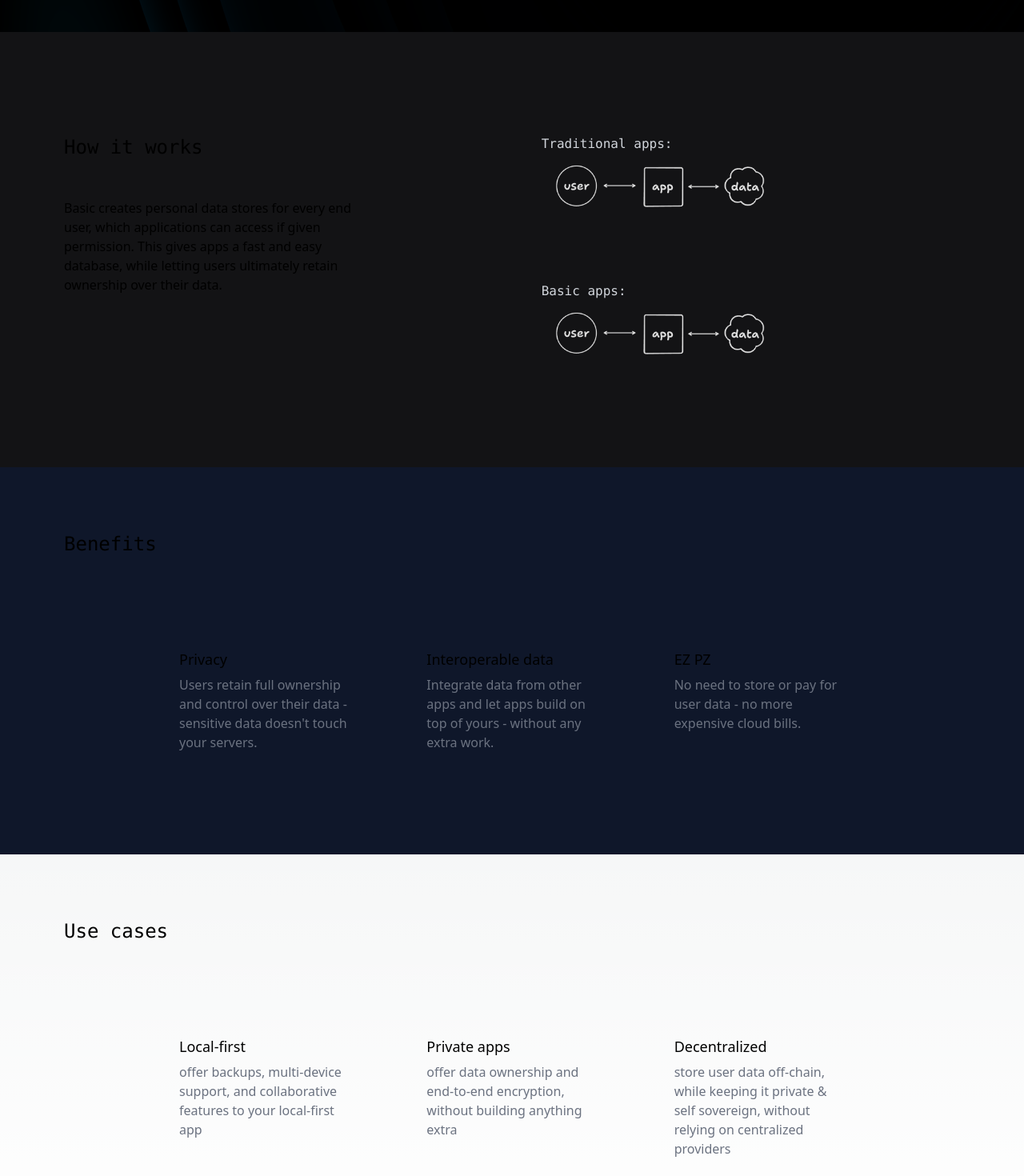
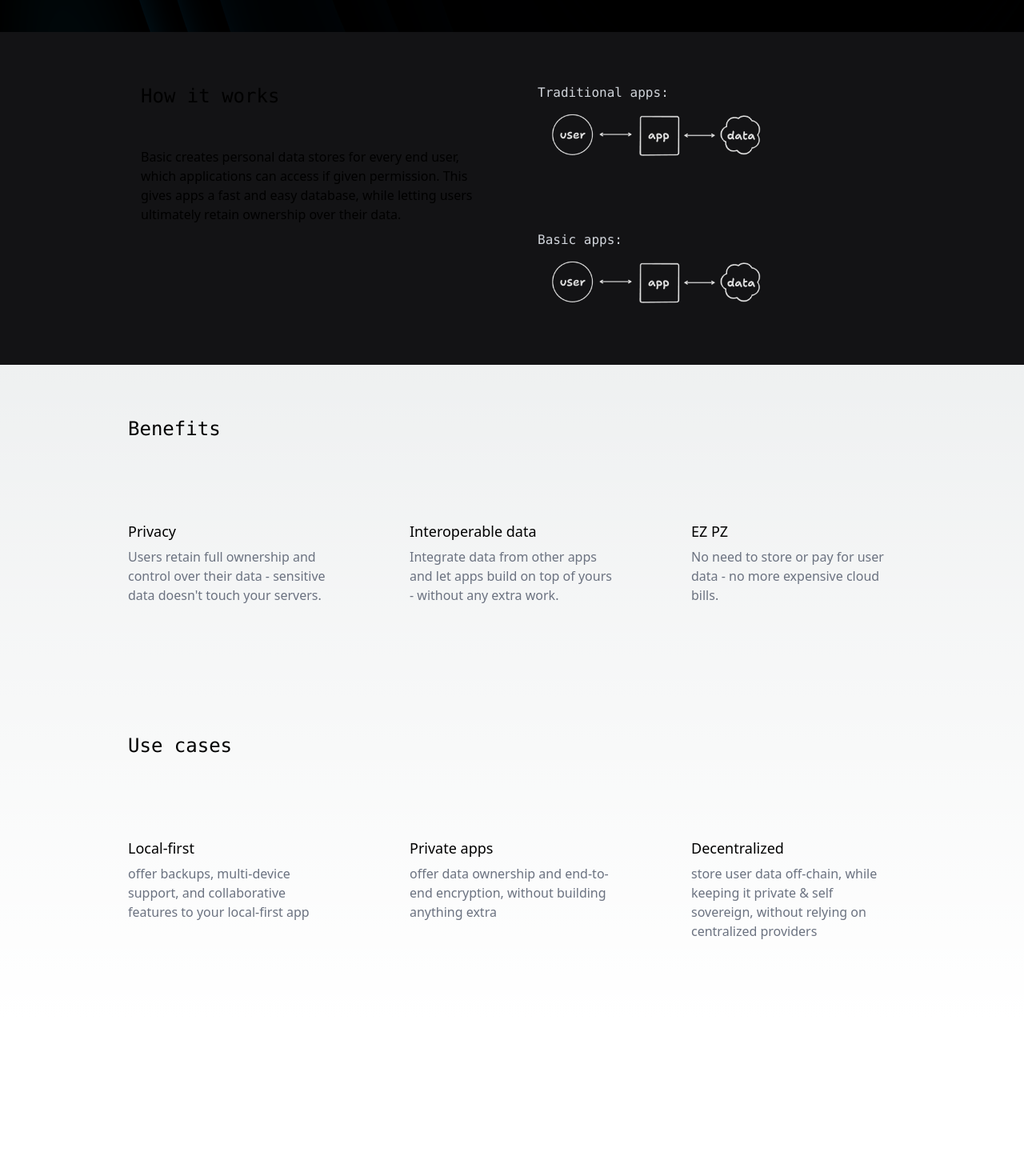
Before and after one commit to basicdb/basic-website, a Next.js app: page / in a window 1280 px wide. Shown: the part 760-2230 px from the top of the page at 80% size. After the commit the page ends 2032 px from the top, so only its background shows below. Built offline with nearby package versions, Linux system fonts and the light colour scheme.

Commit message:
mobile fix

```diff
--- a/src/pages/index.tsx
+++ b/src/pages/index.tsx
@@ -112,7 +112,7 @@ const HeroSection = () => {
   )
 }
 
-const DeveloperFeatureSection = () => {
+const DeveloperFeatureSedction = () => {
   return (
     <section aria-labelledby="features" id="feature-five" className="overflow-y-auto bg-slate-900 p-20">
       <h1 className='text-2xl font-mono pb-6'> Benefits </h1>
@@ -142,12 +142,56 @@ const DeveloperFeatureSection = () => {
   )
 }
 
+const DeveloperFeatureSection = () => {
+  return (
+    <section aria-labelledby="features" id="feature-five" className="overflow-y-auto flex justify-center p-8">
+
+      <div className='max-w-5xl p-8'>
+
+        <h1 className='text-2xl font-mono pb-6'> Benefits </h1>
+
+        <div className="py-8 mx-auto lg:flex">
+
+          <ul className="grid grid-cols-1 gap-12 mt-6 lg:gap-24 sm:grid-cols-3" role="list">
+            <li>
+              <p className="mt-5 text-lg font-medium leading-6">Privacy</p>
+              <div className="mt-2 text-base text-gray-500">
+              Users retain full ownership and control over their data - sensitive data doesn't touch your servers.
+              </div>
+            </li>
+            <li>
+              <p className="mt-5 text-lg font-medium leading-6">Interoperable data</p>
+              <div className="mt-2 text-base text-gray-500">
+              Integrate data from other apps and let apps build on top of yours - without any extra work.
+              </div>
+            </li>
+            <li>
+              <p className="mt-5 text-lg font-medium leading-6">EZ PZ</p>
+              <div className="mt-2 text-base text-gray-500">
+              No need to store or pay for user data - no more expensive cloud bills.
+              </div>
+            </li>
+          </ul>
+        </div>
+
+      </div>
+    </section>
+  )
+}
+
+
+
 const UseCases = () => {
   return (
-    <section aria-labelledby="features" id="feature-five" className="overflow-y-auto bg-gray-900-900 p-20">
+    <section aria-labelledby="features" id="feature-five" className="overflow-y-auto flex justify-center p-8">
+
+      <div className='max-w-5xl p-8'>
+
         <h1 className='text-2xl font-mono pb-6'> Use cases </h1>
-      <div className="px-8 py-12 mx-auto max-w-7xl md:px-12 lg:px-16 xl:px-36 lg:flex">
-        <ul className="grid grid-cols-3 gap-12 mt-6 lg:gap-24" role="list">
+
+        <div className="py-8 mx-auto lg:flex">
+
+          <ul className="grid grid-cols-1 gap-12 mt-6 lg:gap-24 sm:grid-cols-3" role="list">
             <li>
               <p className="mt-5 text-lg font-medium leading-6">Local-first</p>
               <div className="mt-2 text-base text-gray-500">
@@ -168,21 +212,24 @@ const UseCases = () => {
             </li>
           </ul>
         </div>
+
+      </div>
     </section>
   )
 }
 
 const HowItWorks = () => {
   return (
-    <section aria-labelledby="features" id="feature-five" className="overflow-y-auto bg-[#131315] p-20 flex">
+    <section aria-labelledby="features" id="feature-five" className="overflow-y-auto bg-[#131315] flex justify-center">
 
-      <div className='w-1/3 py-12'>
+      <div className='p-4 flex flex-col sm:flex-row max-w-5xl justify-center'>
+
+        <div className='flex-1 px-8 py-12 '>
           <h1 className='text-2xl font-mono pb-12'> How it works</h1>
           <p className='text-grey-100'>Basic creates personal data stores for every end user, which applications can access if given permission. This gives apps a fast and easy database, while letting users ultimately retain ownership over their data. </p>
         </div>
 
-
-      <div className="px-8 py-12 mx-auto lg:px-16 md:px-12 xl:px-36">
+        <div className="flex-1 px-8 py-12 mx-auto ">
           <div>
             <h2 className='text-base text-gray-300 font-mono'>Traditional apps:</h2>
             <img src="/traditional.png" alt="traditional apps" width={300} />
@@ -193,6 +240,9 @@ const HowItWorks = () => {
             <img src="/traditional.png" alt="traditional apps" width={300} />
           </div>
         </div>
+
+      </div>
+
     </section>
   )
 }
```
Lines whose indentation alone changed are shown as unchanged.
